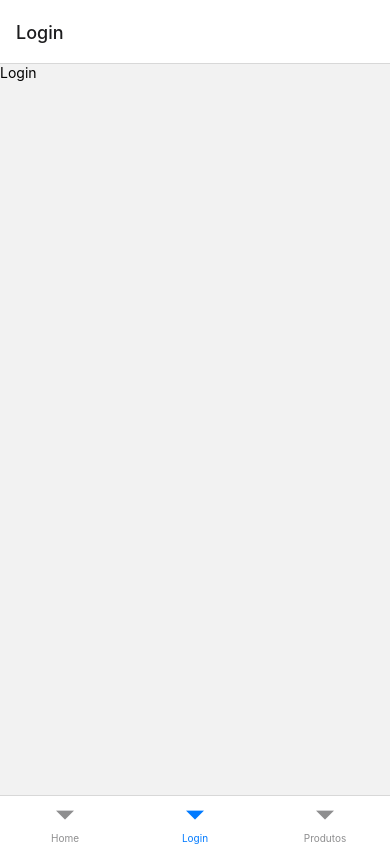
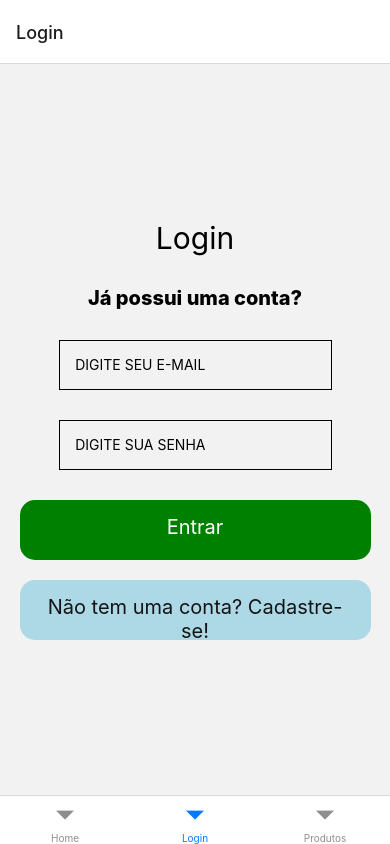
Before and after one commit to andersonlps/Ecommerce-React-Native, a React Native app in the folder TrabalhoFinal/: screen /Login in a window 390 px wide. Built offline with nearby package versions, Linux system fonts and the light colour scheme.

Commit message:
Tela de Login

```diff
--- a/TrabalhoFinal/src/screens/Home/index.jsx
+++ b/TrabalhoFinal/src/screens/Home/index.jsx
@@ -4,7 +4,7 @@ export const Home = ({navigation}) => {
     return(
         <View style={styles.container}>
         <Text style={styles.texto}>Home </Text>
-        <Button
+        <Button title="Produtos"
         onPress={() => navigation.navigate('Login')}/>
         </View>
     )
--- a/TrabalhoFinal/src/screens/Login/index.jsx
+++ b/TrabalhoFinal/src/screens/Login/index.jsx
@@ -1,5 +1,19 @@
-import { Text } from 'react-native'
+import { useState } from 'react';
+import { Button, Text, TextInput, TouchableOpacity, View } from 'react-native'
+import { styles } from './styles';
 
-export const Login = () =>{
-    return  <Text>Login</Text>
-}
+export const Login = () => {
+    const [userName, setUserName] = useState("")
+    const [passoword, setPassoword] = useState("")
+
+    return (
+        <View style={styles.container}>
+            <Text style={styles.textoLogin}>Login</Text>
+            <Text style={styles.texto}>Já possui uma conta?</Text>
+            <TextInput style={styles.textImput} placeholder="    DIGITE SEU E-MAIL" onChange={setUserName} value={userName} />
+            <TextInput style={styles.textImput} placeholder="    DIGITE SUA SENHA" onChange={setPassoword} value={passoword} />
+            <TouchableOpacity style={styles.buttonEntrar}><Text style={styles.textoEntrar}>Entrar</Text></TouchableOpacity>
+            <TouchableOpacity style={styles.buttonCadastrar}><Text style={styles.textoCadastrar}>Não tem uma conta? Cadastre-se!</Text></TouchableOpacity>
+        </View>
+    );
+};
--- /dev/null
+++ b/TrabalhoFinal/src/screens/Login/styles.js
@@ -0,0 +1,53 @@
+import { StyleSheet } from "react-native";
+
+export const styles = StyleSheet.create({
+    container: {
+        flex: 1,
+        justifyContent:"center",
+        alignItems: 'center',
+        alignContent: "center",
+    },
+    textImput: {
+        borderWidth: 1,
+        width: "70%",
+        height: 50,
+        alignItems: "center",
+        justifyContent: 'center',
+        marginBottom: 30
+
+    },
+    textoLogin: {
+        fontSize: 30,
+        marginBottom: 30
+    },
+    texto: {
+        fontSize: 20,
+        fontWeight: "800",
+        marginBottom: 30
+    },
+    buttonEntrar: {
+        backgroundColor: 'green',
+        width: "90%",
+        height: 60,
+        borderRadius: 15,
+        marginBottom: 20
+    },
+    buttonCadastrar: {
+        backgroundColor: 'lightblue',
+        width: "90%",
+        height: 60,
+        borderRadius: 15,
+    },
+    textoEntrar: {
+        padding: 15,
+        textAlign: "center",
+        color: '#fff',
+        fontSize: 20
+    },
+    textoCadastrar: {
+        padding: 15,
+        textAlign: "center",
+        color: '#141414',
+        fontSize: 20,
+    }
+});
```
Also changed, not shown: TrabalhoFinal/src/components/Header/index.jsx (added), TrabalhoFinal/src/components/Header/styles.js (added).
